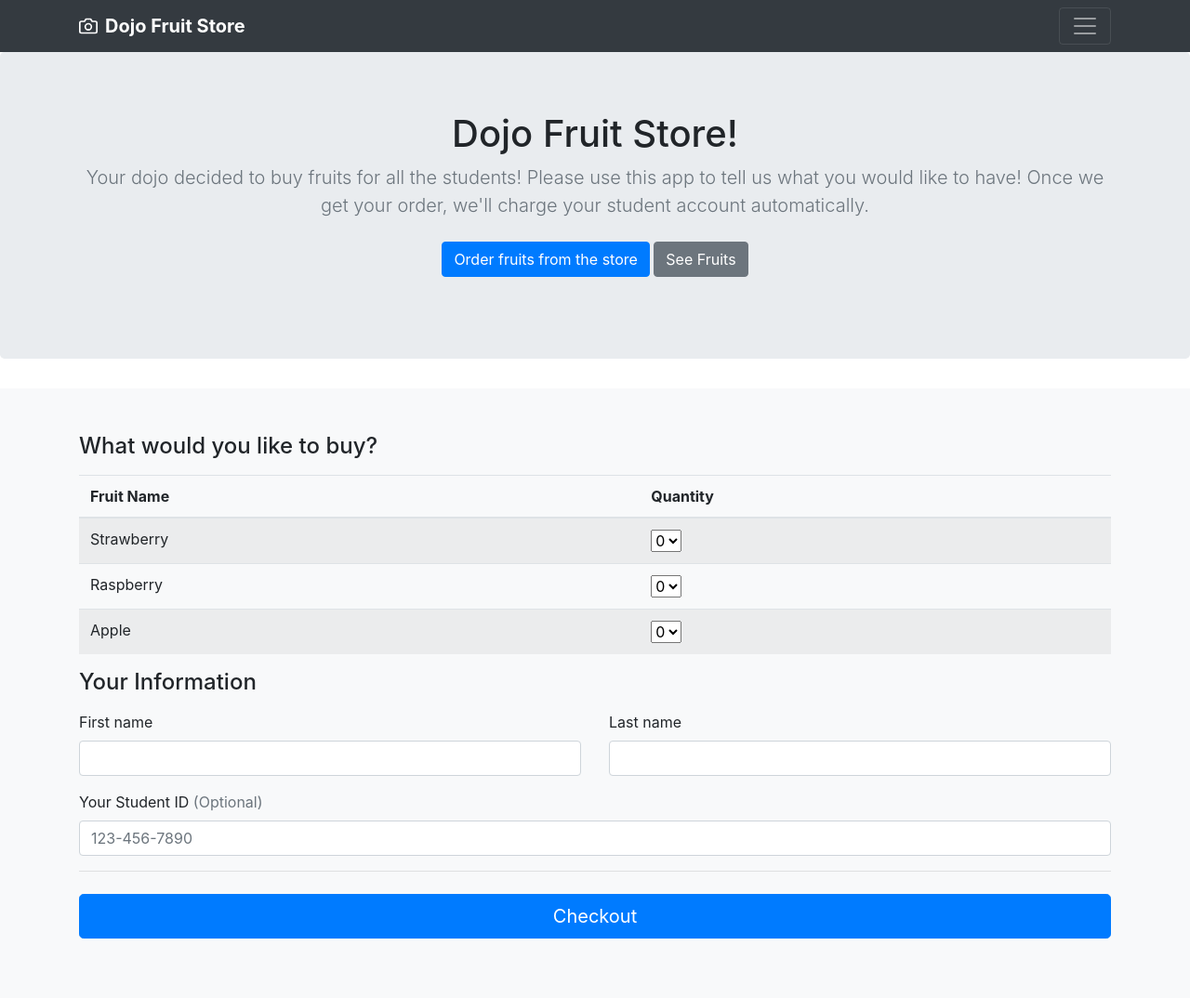
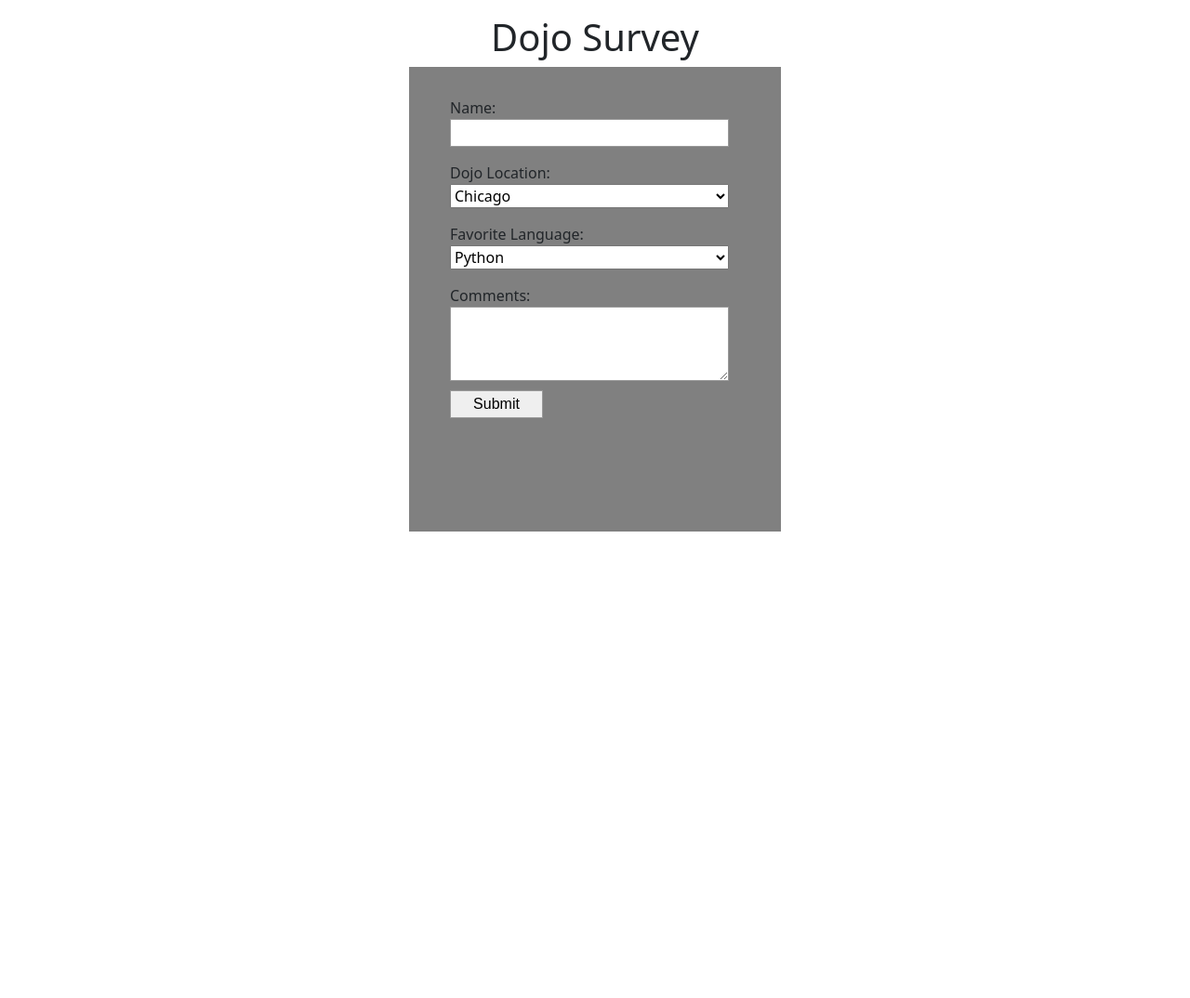
Before and after one commit to brxndxz/202306_flask, a Flask app: page / in a window 1280 px wide. Shown: the whole page at 93% size. After the commit the page ends 572 px from the top, so only its background shows below. Run offline with Flask 3, Linux system fonts and the light colour scheme; some libraries are stand-ins or nearby versions.

Commit message:
subiendo tareas

```diff
--- /dev/null
+++ b/Core/EncuestaDojo/server.py
@@ -0,0 +1,27 @@
+from flask import Flask, render_template, request, redirect, session, flash
+app = Flask(__name__)
+app.secret_key = 'keep it secret, keep it safe' # establece una clave secreta
+
+@app.route('/')
+def encuesta():
+    return render_template("encuesta.html")
+
+@app.route('/process', methods=['POST'])
+def create_user():
+    print("Got Post Info")
+    location = ""
+    language = ""
+    # aquí agregamos dos propiedades a la sesión para almacenar el nombre y el correo electrónico
+    session['name'] = request.form['name']
+    session['location'] = request.form['location']
+    session['language'] = request.form['language']
+    session['user_message'] = request.form['user_message']
+    return redirect('/result')
+
+@app.route('/result')
+def result():
+    print(request.form)
+    return render_template("result.html")
+
+if __name__=="__main__":
+    app.run(debug=True)
--- /dev/null
+++ b/Core/EncuestaDojo/static/css/style.css
@@ -0,0 +1,94 @@
+* {
+    padding: 0;
+    margin: 0;
+}
+
+h1 {
+    text-align: center;
+}
+
+.container {
+    width: 400px;
+    height: 500px;
+    background-color: grey;
+    display: inline-block;
+    position: absolute;
+    left: 50%;
+    transform: translate(-50%);
+}
+
+.div-input {
+    display: inline-block;
+    padding: 20px;
+    align-content: start;
+}
+
+form {
+    margin: 0 auto;
+    padding: 2em;
+}
+
+ul {
+    list-style: none;
+    padding: 0;
+    margin: 0;
+}
+
+form li+li {
+    margin-top: 1em;
+}
+
+label {
+    display: inline-block;
+    width: 150px;
+}
+select{
+    width: 300px;
+}
+input,
+textarea {
+    /* Para asegurarse de que todos los campos de texto tienen la misma configuración de letra
+       Por defecto, las áreas de texto tienen un tipo de letra monoespaciada */
+    font: 1em sans-serif;
+
+    /* Tamaño uniforme del campo de texto */
+    width: 300px;
+    box-sizing: border-box;
+    height: 30px;
+
+    /* Hacer coincidir los bordes del campo del formulario */
+    border: 1px solid #999;
+}
+
+input:focus,
+textarea:focus {
+    /* Destacado adicional para elementos que tienen el cursor */
+    border-color: #000;
+}
+
+textarea {
+    /* Alinear los campos de texto multilínea con sus etiquetas */
+    vertical-align: top;
+
+    /* Proporcionar espacio para escribir texto */
+    height: 5em;
+}
+.button{
+    width: 100px;
+    margin-top: 10px;
+
+}
+
+
+
+.main {
+    width: 500px;
+    height: 300px;
+    background-color: darkslategray;
+    color: white;
+    position: absolute;
+    left: 50%;
+    top: 50%;
+    transform: translate(-50%, -50%);
+    padding: 50px;
+}
--- /dev/null
+++ b/Core/EncuestaDojo/templates/base.html
@@ -0,0 +1,44 @@
+<!DOCTYPE html>
+<html lang="en">
+
+<head>
+    <meta charset="UTF-8">
+    <meta name="viewport" content="width=device-width, initial-scale=1.0">
+    <title>{% block titulo %} Base {% endblock %}</title>
+    <link href="https://cdn.jsdelivr.net/npm/bootstrap@5.3.1/dist/css/bootstrap.min.css" rel="stylesheet"
+    integrity="sha384-4bw+/aepP/YC94hEpVNVgiZdgIC5+VKNBQNGCHeKRQN+PtmoHDEXuppvnDJzQIu9" crossorigin="anonymous">
+    <link href = "https://cdnjs.cloudflare.com/ajax/libs/toastr.js/latest/toastr.min.css">
+    <link rel="stylesheet" href="{{ url_for('static', filename='css/style.css') }}">
+    {% block estilos %}
+    {% endblock %}
+</head>
+<body>
+    {% block menu %}
+    {% endblock %}
+    <div class="ejemplo mt-3">
+            {% block contenido %}
+            <h1>Esto es por defecto del HTML Base.</h1>
+            {% endblock %}
+    </div>
+    <script src="https://cdn.jsdelivr.net/npm/bootstrap@5.3.1/dist/js/bootstrap.bundle.min.js"
+    integrity="sha384-HwwvtgBNo3bZJJLYd8oVXjrBZt8cqVSpeBNS5n7C8IVInixGAoxmnlMuBnhbgrkm" crossorigin="anonymous"></script>
+    <script src="https://code.jquery.com/jquery-3.7.0.min.js"
+    integrity="sha256-2Pmvv0kuTBOenSvLm6bvfBSSHrUJ+3A7x6P5Ebd07/g=" crossorigin="anonymous"></script>
+    <script src = "https://cdnjs.cloudflare.com/ajax/libs/toastr.js/latest/toastr.min.js"></script>
+    <script>
+        toastr.options = {
+            "closeButton": true,
+            "progressBar": true,
+        }
+
+        {% with messages = get_flashed_messages(with_categories = true) %}
+        {% if messages %}
+            {% for category, message in messages %}
+                toastr.{{category}}("{{mensaje}}", "Mensaje del Sistema");
+            {% endfor %}
+        {% endif %}
+        {% endwith %}
+    </script>
+</body>
+
+</html>
--- /dev/null
+++ b/Core/EncuestaDojo/templates/encuesta.html
@@ -0,0 +1,46 @@
+{% extends 'base.html' %}
+
+{% block titulo %} Encuesta {% endblock %}
+
+{% block contenido %}
+<div class="principal">
+<h1>Dojo Survey</h1>
+
+<div class="container">
+    <form action="/process" method="post">
+        <ul>
+          <li>
+            <label for="name">Name:</label>
+            <input type="text" id="name" name="name" />
+          </li>
+          <li>
+            <label for="location">Dojo Location:</label>
+            <select name="select">
+                <option value="chicago">Chicago</option>
+                <option value="seattle">Seattle</option>
+                <option value="california">California</option>
+              </select>
+          </li>
+          <li>
+            <label for="language">Favorite Language:</label>
+            <select name="select">
+                <option value="python">Python</option>
+                <option value="java">Java</option>
+                <option value="php">PHP</option>
+              </select>
+          </li>
+          <li>
+            <label for="msg">Comments:</label>
+            <textarea id="msg" name="user_message"></textarea>
+          </li>
+          <input class="button" type='submit' value='Submit'>
+        </ul>
+      </form>
+
+</div>
+</div>
+
+
+
+
+{% endblock%}
--- a/Core/TablaHTML/templates/tabla.html
+++ b/Core/TablaHTML/templates/tabla.html
@@ -1,6 +1,6 @@
 {% extends 'base.html' %}
 
-{% block titulo %} Tablero {% endblock %}
+{% block titulo %} Tabla {% endblock %}
 
 {% block estilos %}
 <link rel="stylesheet" href="{{ url_for('static', filename='css/estiloTablaHTML.css') }}">
--- a/Practica/dojoFruitStore/server.py
+++ b/Practica/dojoFruitStore/server.py
@@ -14,15 +14,10 @@ def index():
 @app.route('/checkout', methods=['POST'])
 def checkout():
     items = int(request.form['strawberry']) + int(request.form['raspberry']) + int(request.form['apple'])
+
+    print("Cobrando a", request.form['first_name']," ",request.form['last_name'], " por ", items, "frutas")
     print(request.form)
-    print(request.form['first_name'])
-    print(request.form['last_name'])
-    print(request.form['student_id'])
-    print(request.form['strawberry'])
-    print(request.form['raspberry'])
-    print(request.form['apple'])
 
-    #return redirect(f"/formulario/{request.form['nombre']}/{request.form['email']}")
     return render_template("checkout.html", items = items)
 
 @app.route('/fruits')
```
Also changed, not shown: Core/EncuestaDojo/templates/result.html (added, +18 -0 lines), Core/Tablero/server.py (added, +22 -0 lines), Core/Tablero/static/css/estiloTablero.css (added, +24 -0 lines), Core/Tablero/templates/base.html (added, +50 -0 lines), Core/Tablero/templates/tablero.html (added, +30 -0 lines), Practica/dojoFruitStore/templates/formulario.html (deleted, +0 -51 lines), Practica/dojoFruitStore/templates/guardarClase.html (deleted, +0 -21 lines), 4 other files.
